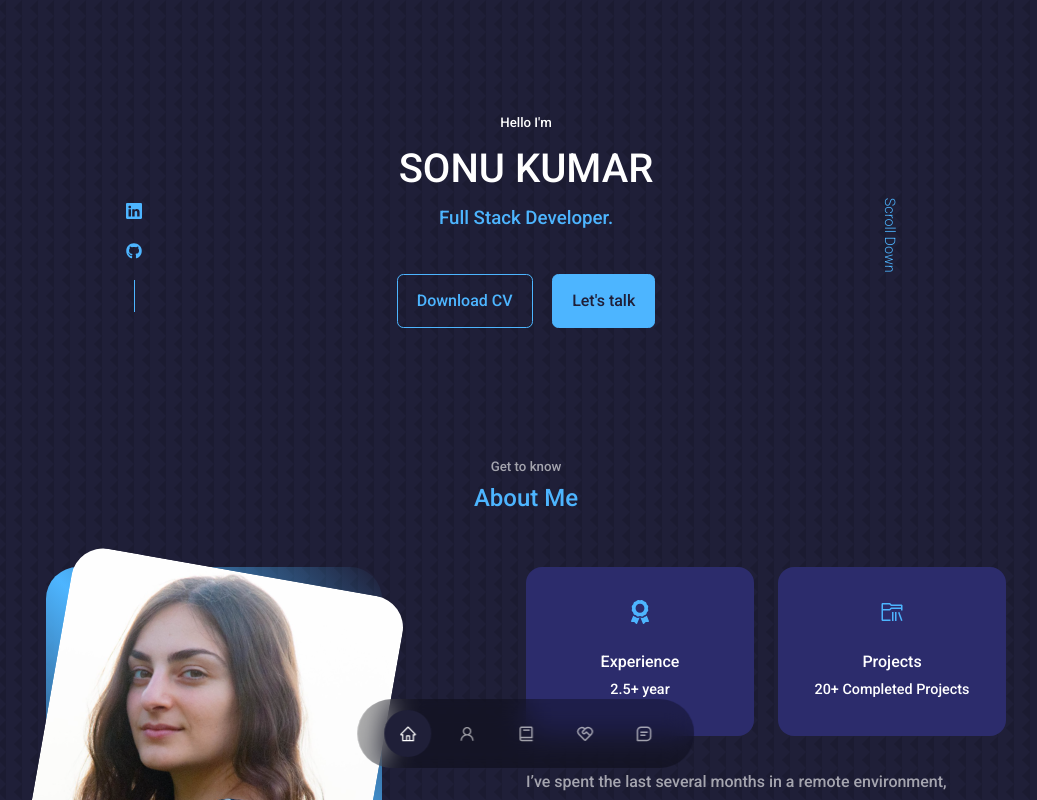
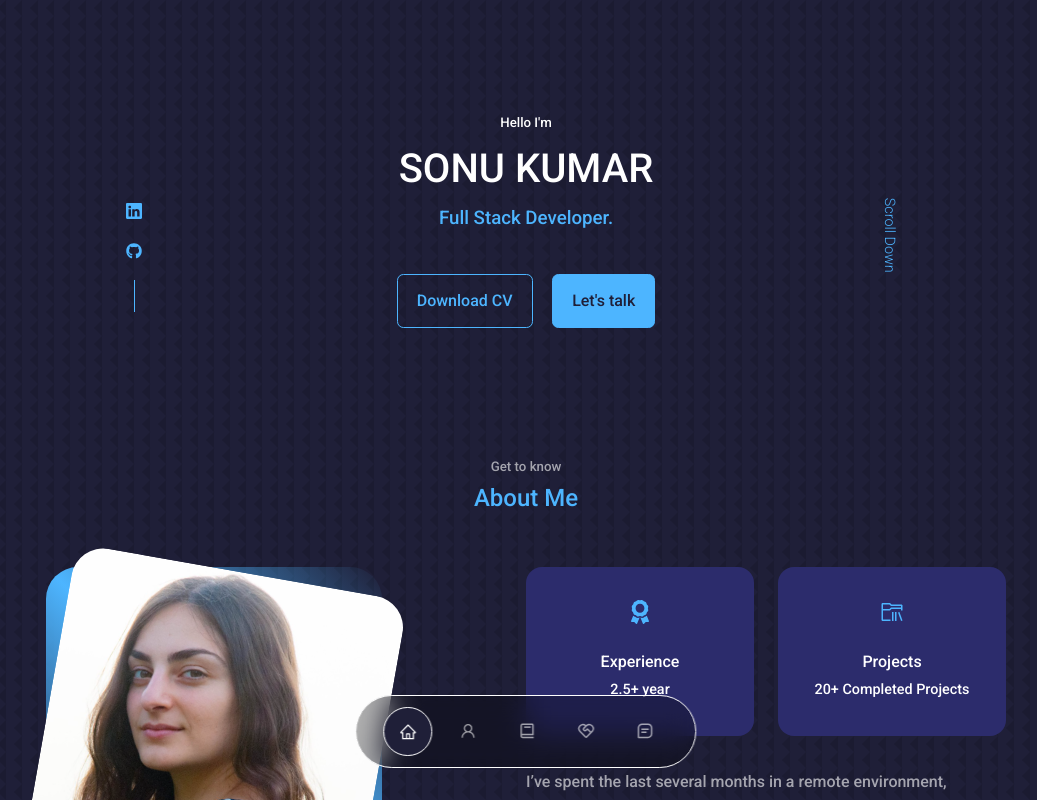
Before and after one commit to Sonu8544/sonukumar, a React (Create React App) app: page / in a window 1280 px wide. Shown: the top 800 px of the page, without its empty margins (114-1151 px from the left). Built offline with nearby package versions, Linux system fonts and the light colour scheme.

Commit message:
change border color

```diff
--- a/src/components/topbar/topbar.css
+++ b/src/components/topbar/topbar.css
@@ -12,6 +12,7 @@ nav {
   gap: 0.8rem;
   border-radius: 3rem;
   backdrop-filter: blur(15px);
+  border: 1px solid white;
 }
 
 nav a {
@@ -28,6 +29,7 @@ nav a:hover {
 }
 
 nav a.active {
+  border: 1px solid white;
   background: var(--color-bg);
   color: var(--color-white);
 }
```
